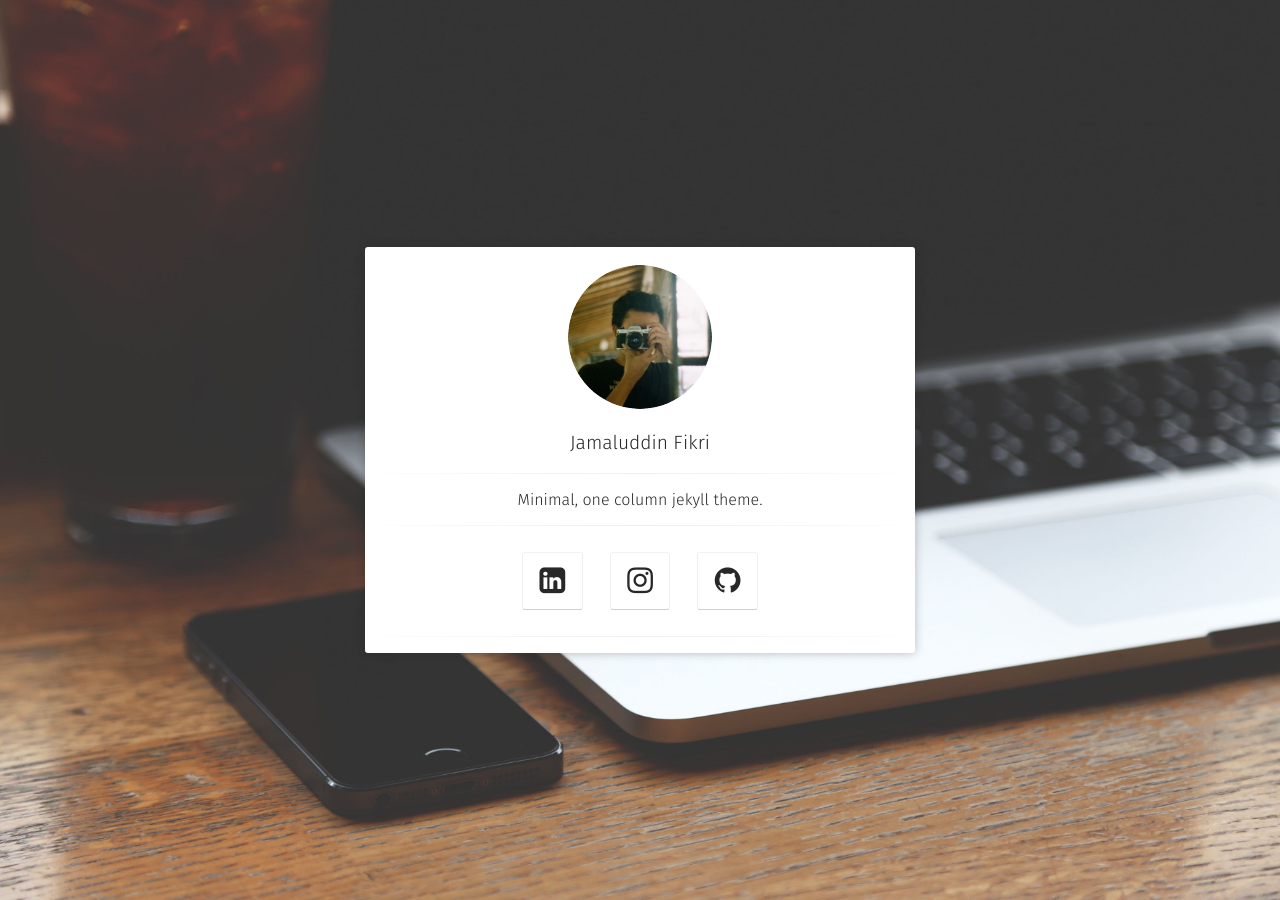
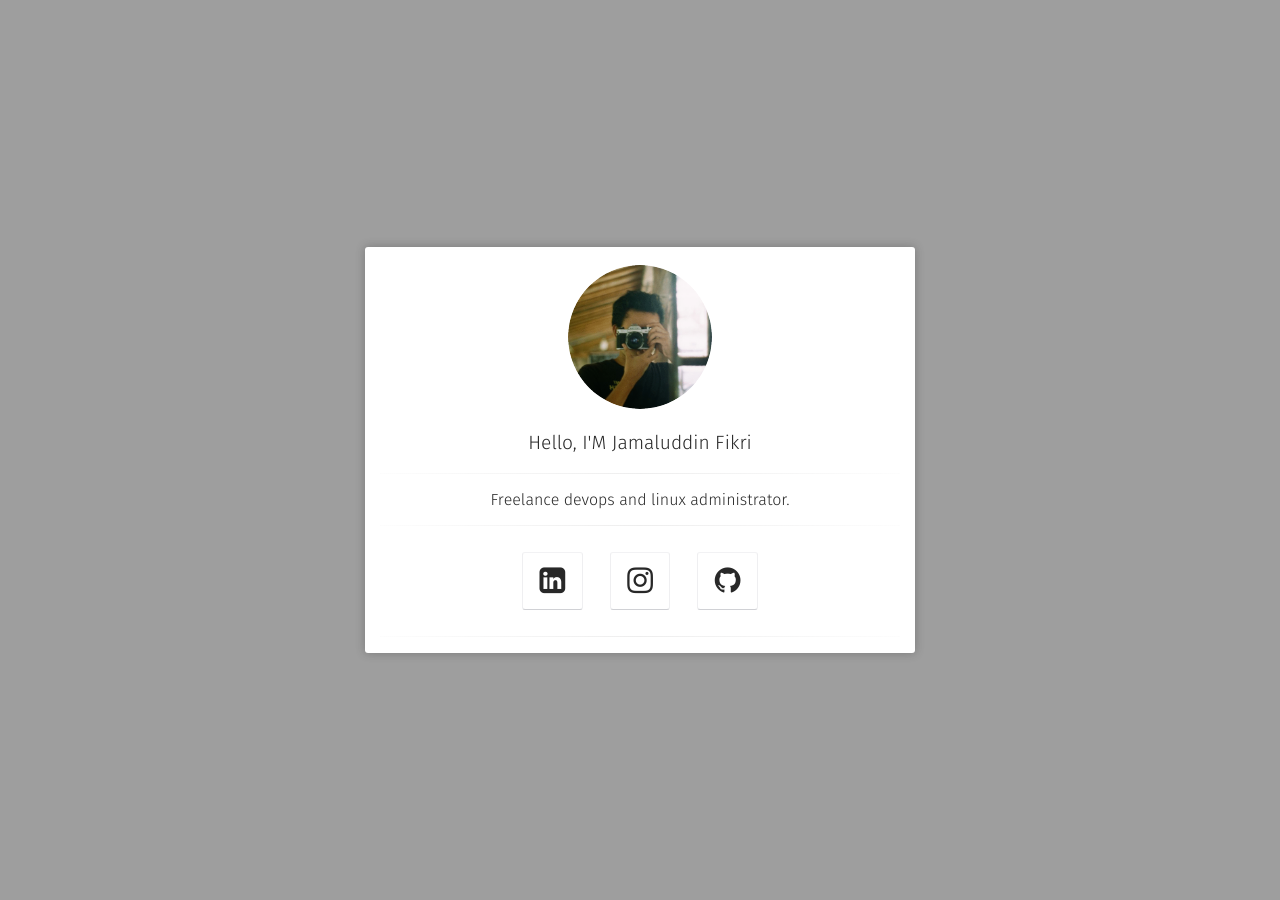
Before and after one commit to jamaluddinfikri/jamaluddinfikri.github.io, a Jekyll site: the page built from index.html, in a window 1280 px wide. Built offline with Jekyll 4.4.1, drawn with Linux system fonts in a browser that asks for light colours; some web fonts are replaced.

Commit message:
update images bg

```diff
--- a/_config.yml
+++ b/_config.yml
@@ -1,11 +1,11 @@
 # Site
-title:              Jamaluddin Fikri
-bio:                'Minimal, one column jekyll theme.'
+title:              Hello, I'M Jamaluddin Fikri
+bio:                'Freelance devops and linux administrator.'
 description:        "Moon is a minimal, one column jekyll theme for your blog."
 reading_time:       true
 words_per_minute:   200
 logo:               'assets/img/pr.png'
-background:         'assets/img/placeholder-big.jpg'
+background:         'assets/img/placeholder-big.jpg.png'
 tiled_bg:           false   # Set this true if you want to tile your background image, otherwise it will be covered
 locale:             en_US
 url:                https://jamaluddinfikri.github.io
```
Also changed, not shown: assets/img/logo.png (deleted), assets/img/placeholder-big.jpg (deleted), 1 other file.
